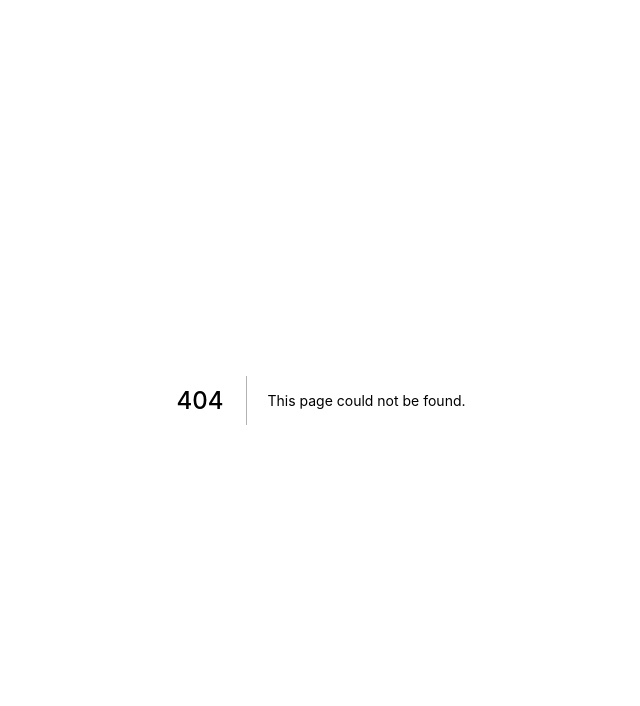
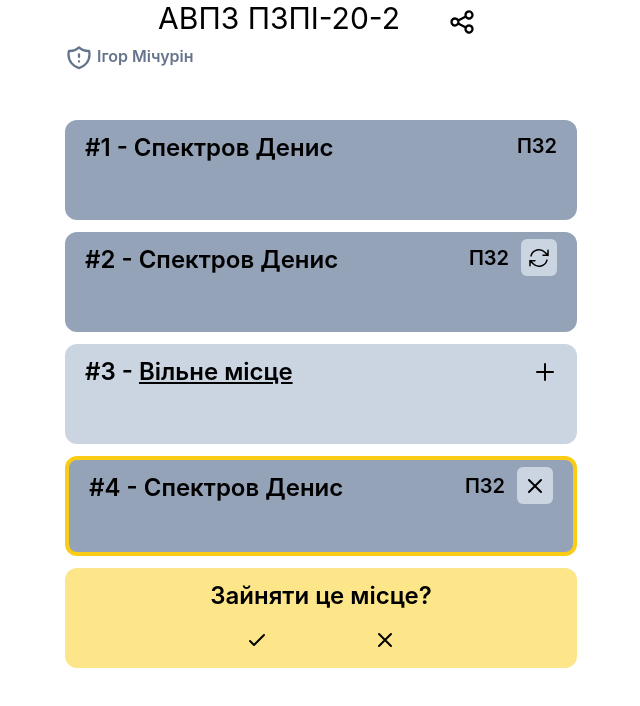
Before and after one commit to iQueue-solutions/iQueue-front, a Next.js app: page /queue-participants in a window 1280 px wide. Before the commit this address had no page. Shown: the top 706 px of the page, without its empty margins (319-959 px from the left). Built offline with nearby package versions, Linux system fonts and the light colour scheme.

Commit message:
Added Queue member component

```diff
--- /dev/null
+++ b/components/QueueCreator.jsx
@@ -0,0 +1,12 @@
+import { ShieldExclamationIcon } from "@heroicons/react/outline";
+
+const ShareQueue = ({ children }) => {
+ return (
+  <div className="text-slate-500 flex">
+   <ShieldExclamationIcon className="w-5 md:w-7" />
+   <div className="ml-1 font-semibold">{children}</div>
+  </div>
+ );
+};
+
+export default ShareQueue;
--- /dev/null
+++ b/components/QueueListHeading.jsx
@@ -0,0 +1,17 @@
+import Heading from "../components/Heading";
+import ShareQueue from "../components/ShareQueue";
+import QueueCreator from "../components/QueueCreator";
+
+const QueueListHeading = ({ queuename, queuecreator }) => {
+ return (
+  <div className="mb-12">
+   <div className="flex justify-center">
+    <Heading>{queuename}</Heading>
+    <ShareQueue />
+   </div>
+   <QueueCreator className="justify-self-start">{queuecreator}</QueueCreator>
+  </div>
+ );
+};
+
+export default QueueListHeading;
--- /dev/null
+++ b/components/QueueMember.jsx
@@ -0,0 +1,98 @@
+import { XIcon, CheckIcon, PlusIcon } from "@heroicons/react/outline";
+
+const QueueMember = ({ number, name, work, variant }) => {
+ if (variant == "stranger-out") {
+  return (
+   <div className="w-full bg-slate-400 h-[100px] rounded-xl mb-3">
+    <div className="flex justify-between px-5 py-3 font-semibold">
+     <h1 className="text-2xl">
+      {number} - {name}
+     </h1>
+     <h2 className="text-xl">{work}</h2>
+    </div>
+   </div>
+  );
+ }
+
+ if (variant == "stranger-in") {
+  return (
+   <div className="w-full bg-slate-400 h-[100px] rounded-xl mb-3">
+    <div className="flex justify-between px-5 py-3 font-semibold">
+     <h1 className="text-2xl">
+      {number} - {name}
+     </h1>
+     <div className="flex">
+      <h2 className="text-xl">{work}</h2>
+      <button className="bg-slate-300 rounded-md px-1.5 ml-3 mt-[-5px]">
+       <svg
+        xmlns="http://www.w3.org/2000/svg"
+        fill="none"
+        viewBox="0 0 24 24"
+        strokeWidth={1.5}
+        stroke="currentColor"
+        className="w-6 h-6"
+       >
+        <path
+         strokeLinecap="round"
+         strokeLinejoin="round"
+         d="M16.023 9.348h4.992v-.001M2.985 19.644v-4.992m0 0h4.992m-4.993 0l3.181 3.183a8.25 8.25 0 0013.803-3.7M4.031 9.865a8.25 8.25 0 0113.803-3.7l3.181 3.182m0-4.991v4.99"
+        />
+       </svg>
+      </button>
+     </div>
+    </div>
+   </div>
+  );
+ }
+
+ if (variant == "me") {
+  return (
+   <div className="w-full bg-slate-400 h-[100px] rounded-xl mb-3 border-4 border-solid border-yellow-400">
+    <div className="flex justify-between px-5 py-3 font-semibold">
+     <h1 className="text-2xl">
+      {number} - {name}
+     </h1>
+     <div className="flex">
+      <h2 className="text-xl">{work}</h2>
+      <button className="bg-slate-300 rounded-md px-1.5 ml-3 mt-[-5px]">
+       <XIcon className="w-6" />
+      </button>
+     </div>
+    </div>
+   </div>
+  );
+ }
+
+ if (variant == "empty") {
+  return (
+   <div className="w-full cursor-pointer bg-slate-300 h-[100px] rounded-xl mb-3 hover:bg-slate-400 transition">
+    <div className="flex justify-between px-5 py-3 font-semibold">
+     <h1 className="text-2xl">
+      {number} - <u>Вільне місце</u>
+     </h1>
+     <PlusIcon className="w-6" />
+    </div>
+   </div>
+  );
+ }
+
+ if (variant == "entry") {
+  return (
+   <div className="w-full bg-amber-200 h-[100px] rounded-xl mb-3">
+    <div className="flex flex-col items-center px-5 py-3 font-semibold">
+     <h1 className="text-2xl">Зайняти це місце?</h1>
+     <div className="flex">
+      <button className="m-3 px-10 py-1 rounded-lg hover:bg-green-300 transition">
+       <CheckIcon className="w-6" />
+      </button>
+      <button className="m-3 px-10 py-1 rounded-lg hover:bg-red-300 transition">
+       <XIcon className="w-6" />
+      </button>
+     </div>
+    </div>
+   </div>
+  );
+ }
+};
+
+export default QueueMember;
--- /dev/null
+++ b/components/QueueMembers.jsx
@@ -0,0 +1,22 @@
+import QueueMember from "../components/QueueMember";
+
+const QueueParticipants = () => (
+ <>
+  <QueueMember
+   variant="stranger-out"
+   number="#1"
+   name="Спектров Денис"
+   work="ПЗ2"
+  />
+  <QueueMember
+   variant="stranger-in"
+   number="#2"
+   name="Спектров Денис"
+   work="ПЗ2"
+  />
+  <QueueMember variant="empty" number="#3" />
+  <QueueMember variant="me" number="#4" name="Спектров Денис" work="ПЗ2" />
+  <QueueMember variant="entry" />
+ </>
+);
+export default QueueParticipants;
--- /dev/null
+++ b/pages/queue-participants.jsx
@@ -0,0 +1,12 @@
+import QueueListHeading from "../components/QueueListHeading";
+import QueueMembers from "../components/QueueMembers";
+
+const QueueParticipants = () => (
+ <div className="flex justify-center">
+  <div className="flex flex-col w-2/5">
+   <QueueListHeading queuename="АВПЗ ПЗПІ-20-2" queuecreator="Ігор Мічурін" />
+   <QueueMembers />
+  </div>
+ </div>
+);
+export default QueueParticipants;
```
